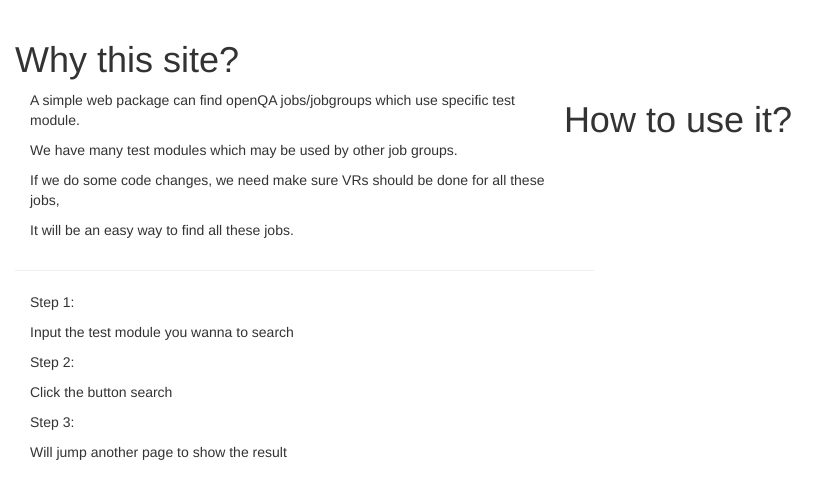
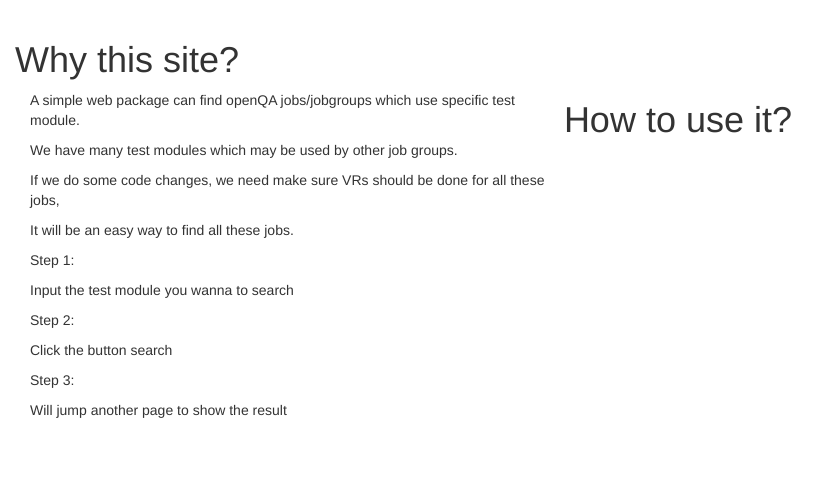
Before and after one commit to RoyCai7/HWPP, a Django app: page /search_module/ in a window 1280 px wide. Shown: the part 54-553 px from the top of the page, without its empty margins (0-839 px from the left). Run offline with Django 3.2, Linux system fonts and the light colour scheme; some libraries are stand-ins or nearby versions.

Commit message:
Developing

```diff
--- a/templates/search_module.html
+++ b/templates/search_module.html
@@ -134,7 +134,6 @@
         <p class="fs-5 col-md-8">
             It will be an easy way to find all these jobs.
         </p>
-        <hr class="fs-5 col-md-8">
         <h1>How to use it?</h1>
         <p class="fs-5 col-md-8">
             Step 1:
```
